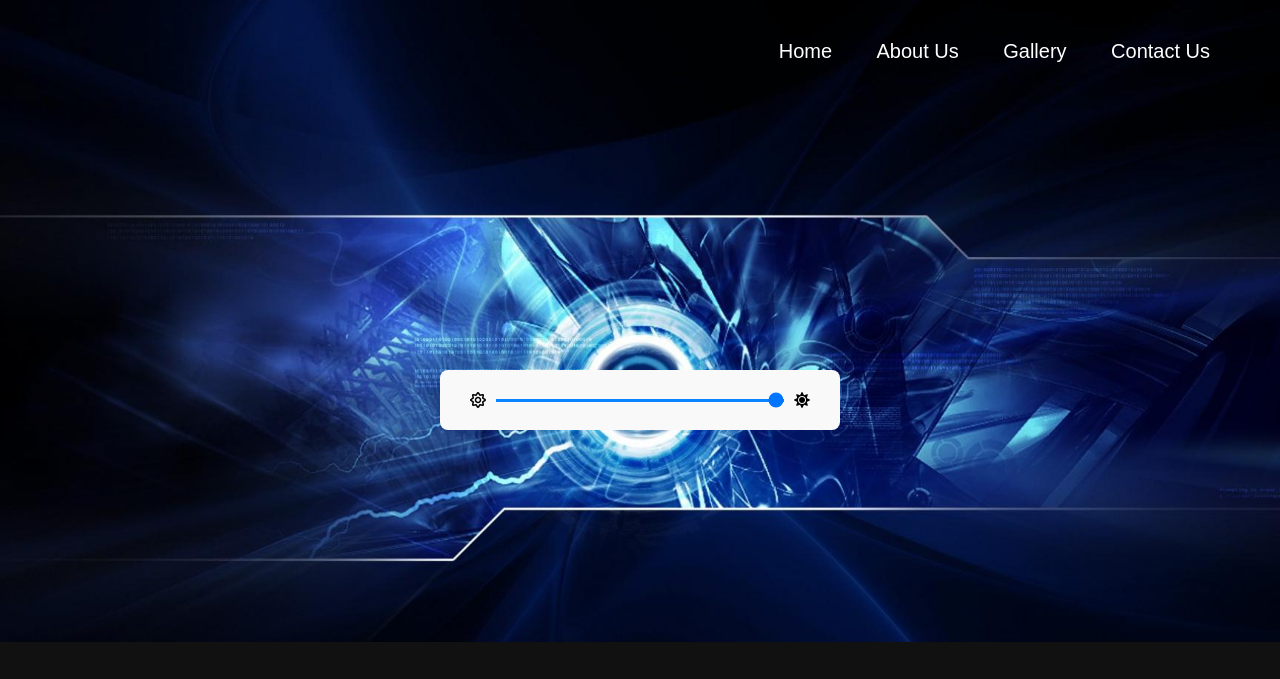
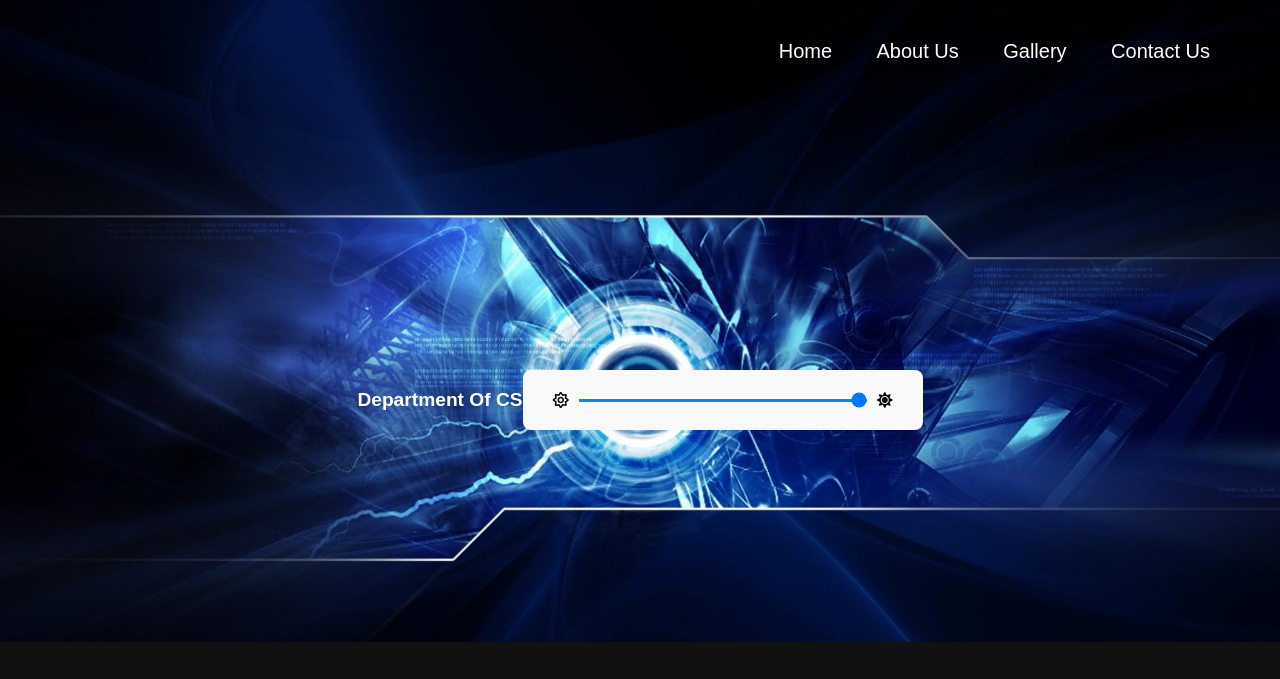
Before and after one commit to Neeharika-Sonowal/Group-Assignment, a plain HTML site: page index.html in a window 1280 px wide. Shown: the top 679 px of the page. Drawn offline with Linux system fonts and the light colour scheme.

Commit message:
Update index.html

```diff
--- a/index.html
+++ b/index.html
@@ -21,6 +21,7 @@
             </header>
 
             <div class="container">
+                <h1><a herf="Deptofcs.html">Department Of CS</a></h1>
                 <div class="brightness-box">
                 <i class="far fa-sun"></i>
                 <input type="range" id="range" min="10" max="100" value="100">
```
